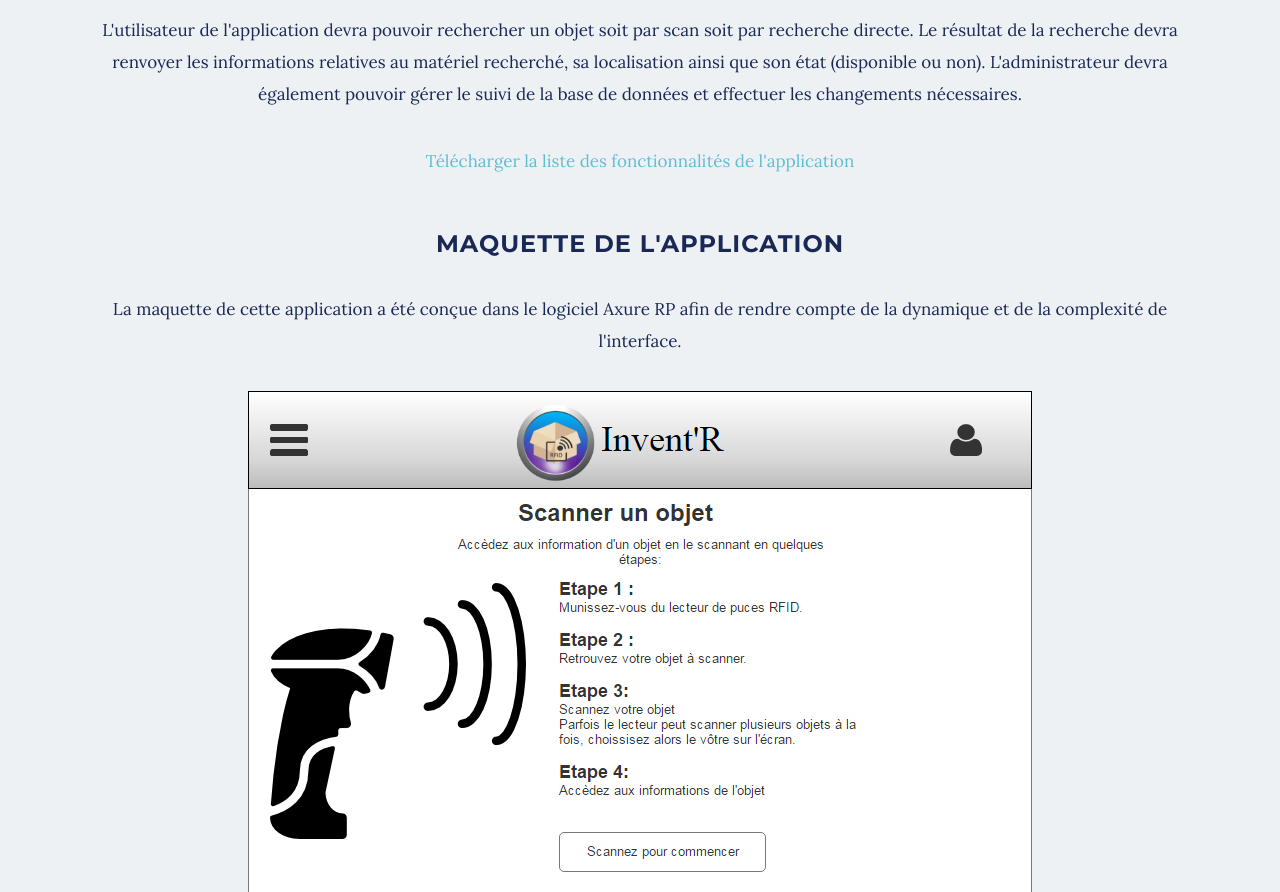
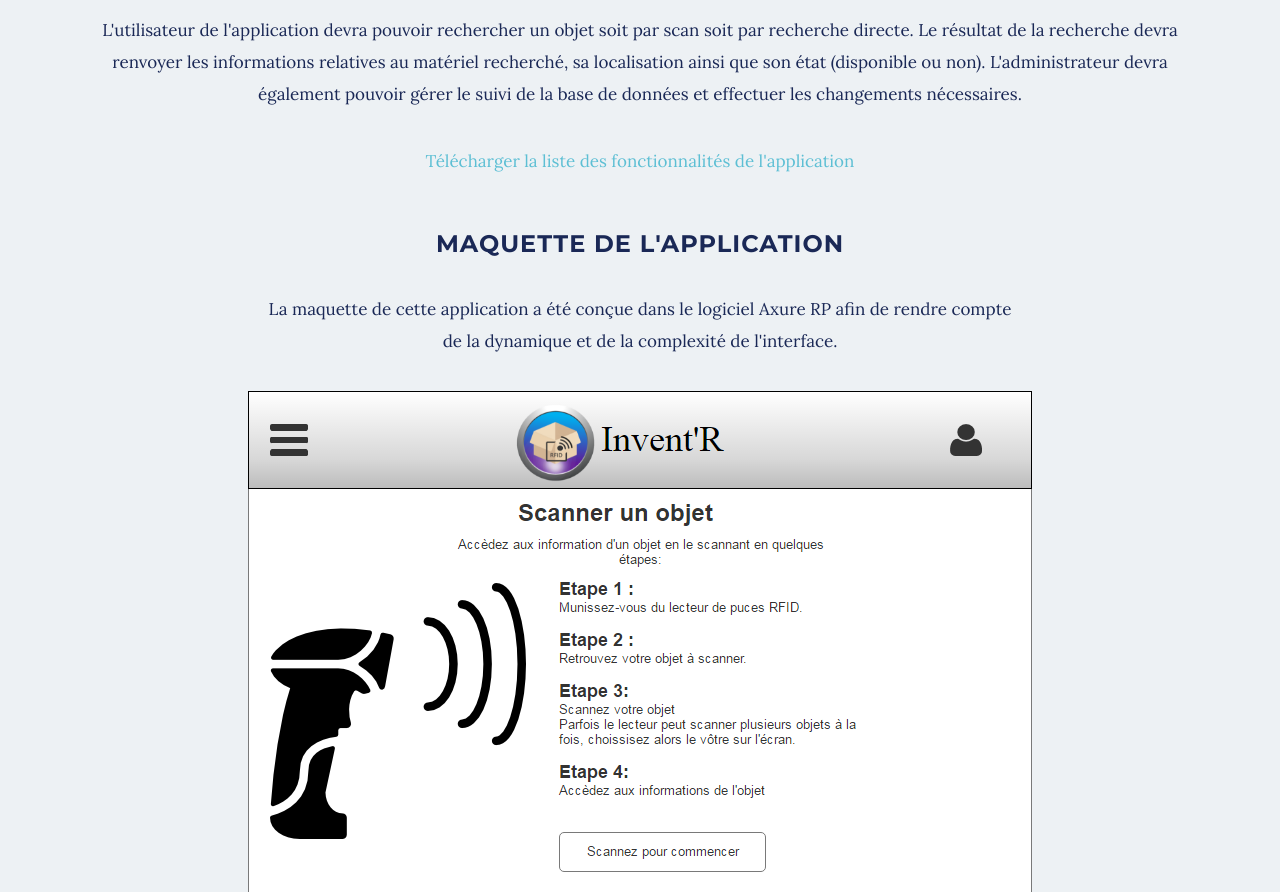
Before and after one commit to sdmarmon/SiteTransdi, a website: page application.html in a window 1280 px wide. Shown: the part 1638-2530 px from the top of the page. Drawn offline with nearby package versions, Linux system fonts and the light colour scheme; some packages are replaced by stand-ins of ours.

Commit message:
Modif application Signed-off-by: Gaetan Perrotte <gperrotte@ensc.fr>

```diff
--- a/application.html
+++ b/application.html
@@ -108,7 +108,7 @@
             <br/>
             <h3>Maquette de l'application</h3>
 
-            <p><small>La maquette de cette application a été conçue dans le logiciel Axure RP afin de rendre compte de la dynamique et de la complexité de l'interface.<br/><p>
+            <p><small>La maquette de cette application a été conçue dans le logiciel Axure RP afin de rendre compte<br/> de la dynamique et de la complexité de l'interface.<br/><p>
             <center><img src ='img/scanner.PNG' alt ='image scanner'/></center><br/>
             <p>Elle respecte au mieux les critères d'ergonomie tout en gardant un design sobre et simple. <br/> Sa conception a été itérative notamment grâce au feedback de l'équipe mais également grâce à un retour du client.<br/></small></p>
 
```
